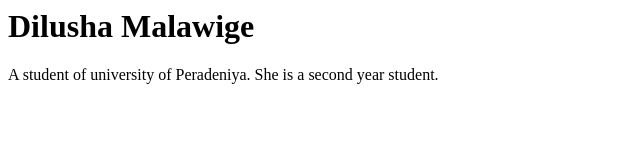
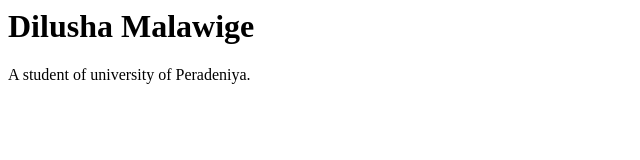
Before and after one commit to lakmalv91git/dilusha_website, a plain HTML site: page src/index.html in a window 1280 px wide. Shown: the whole page, without its empty margins (0-640 px from the left). Drawn offline with Linux system fonts and the light colour scheme.

```diff
--- a/src/index.html
+++ b/src/index.html
@@ -4,7 +4,7 @@
     Dilusha Malawige
 </h1>
 <p>
-    A student of university of Peradeniya. She is a second year student.
+    A student of university of Peradeniya.
 </p>
 </body>
 </html>
```
